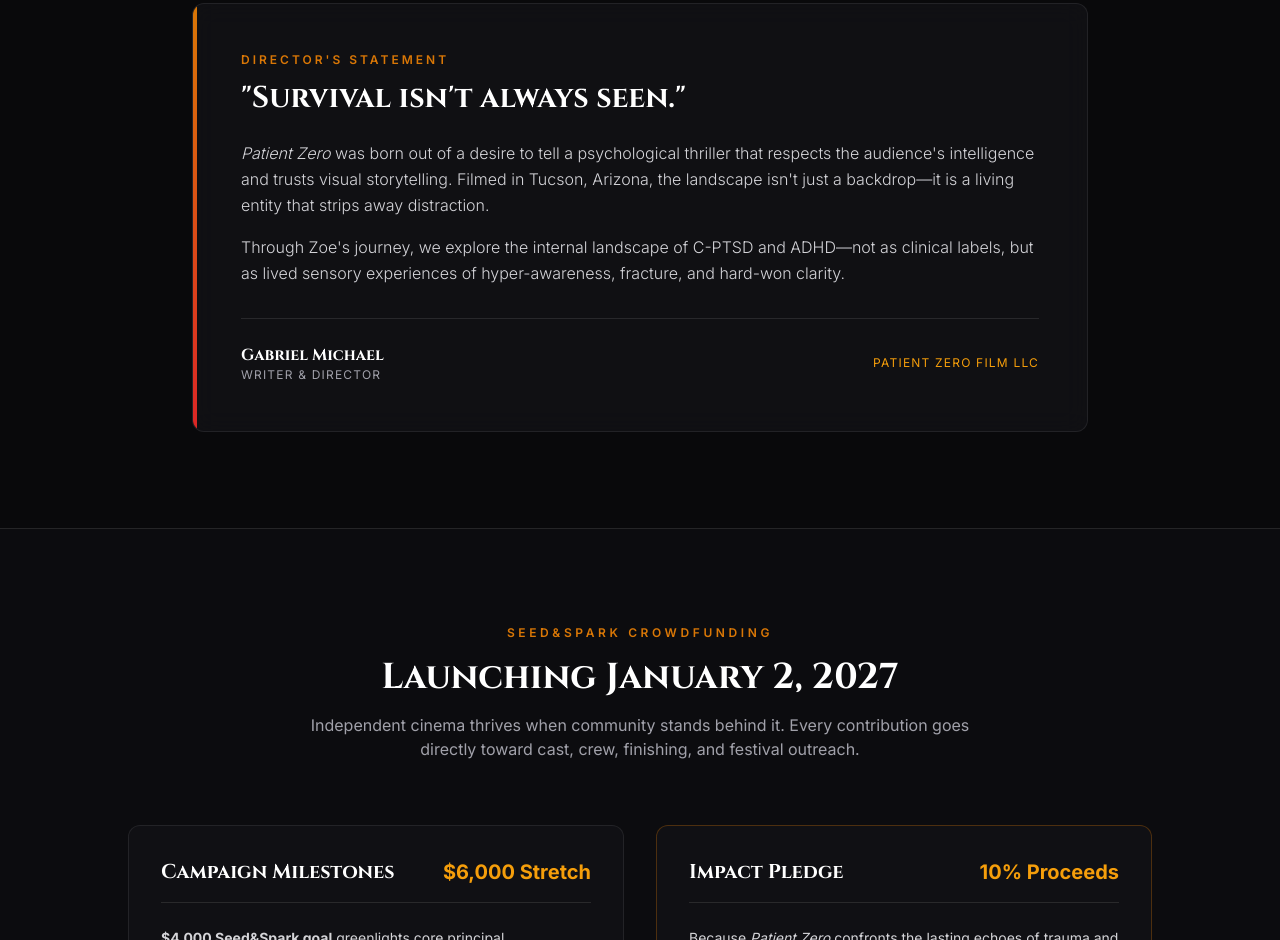
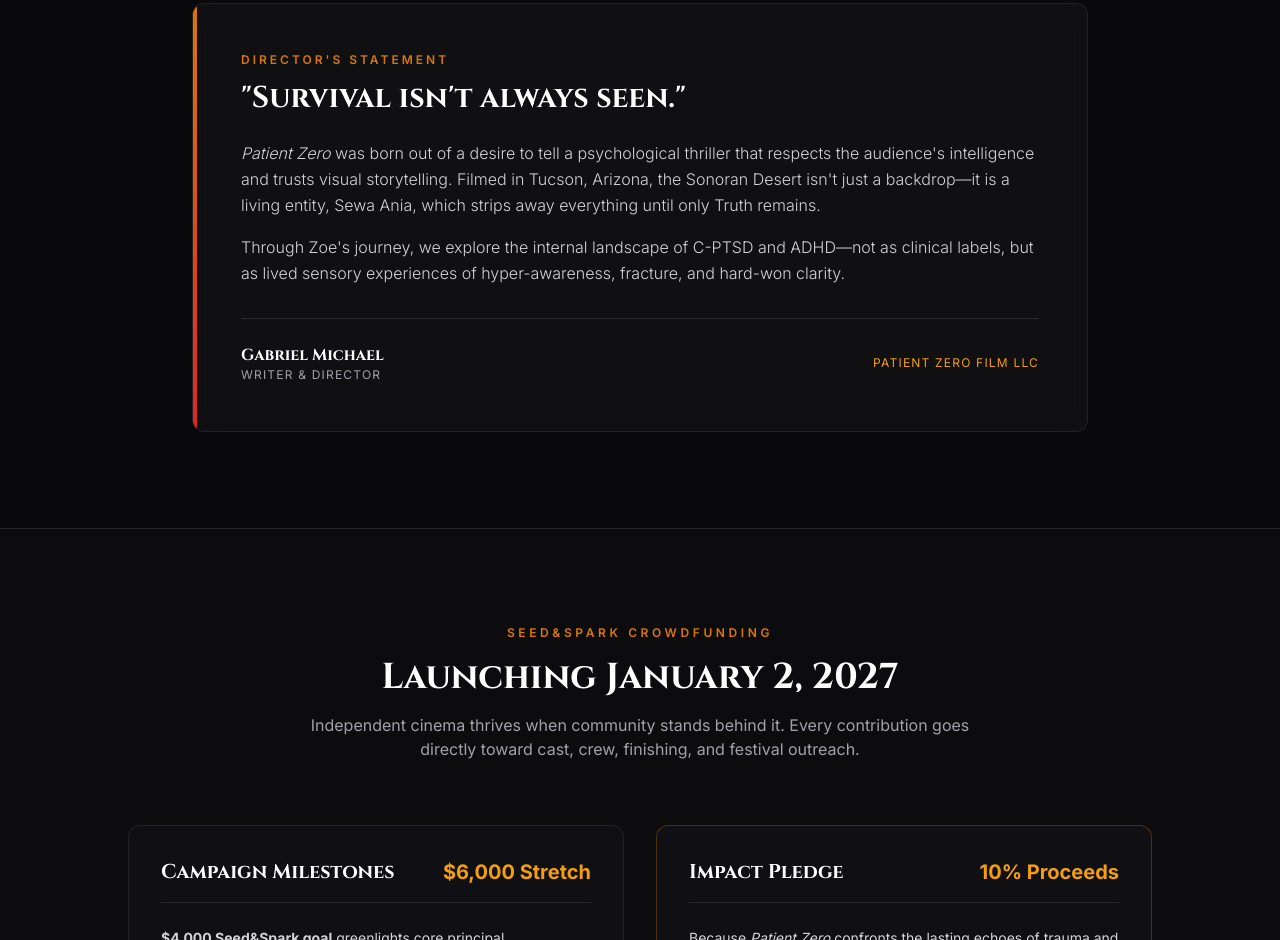
Before and after one commit to GabrielMichael-Productions/patientzerofilm.com, a plain HTML site: page index.html in a window 1280 px wide. Shown: the part 1802-2742 px from the top of the page. Drawn offline with nearby package versions, Linux system fonts and the light colour scheme.

Commit message:
Update index.html

```diff
--- a/index.html
+++ b/index.html
@@ -172,7 +172,7 @@
             </h2>
             <div class="space-y-4 text-zinc-300 leading-relaxed font-light">
                 <p>
-                    <em>Patient Zero</em> was born out of a desire to tell a psychological thriller that respects the audience's intelligence and trusts visual storytelling. Filmed in Tucson, Arizona, the landscape isn't just a backdrop—it is a living entity that strips away distraction.
+                    <em>Patient Zero</em> was born out of a desire to tell a psychological thriller that respects the audience's intelligence and trusts visual storytelling. Filmed in Tucson, Arizona, the Sonoran Desert isn't just a backdrop—it is a living entity, Sewa Ania, which strips away everything until only Truth remains.
                 </p>
                 <p>
                     Through Zoe's journey, we explore the internal landscape of C-PTSD and ADHD—not as clinical labels, but as lived sensory experiences of hyper-awareness, fracture, and hard-won clarity.
```
